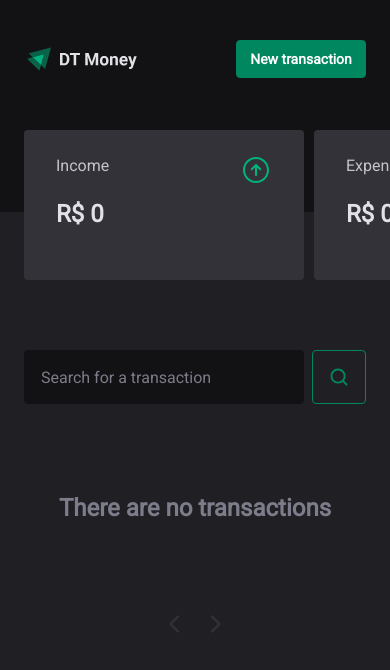
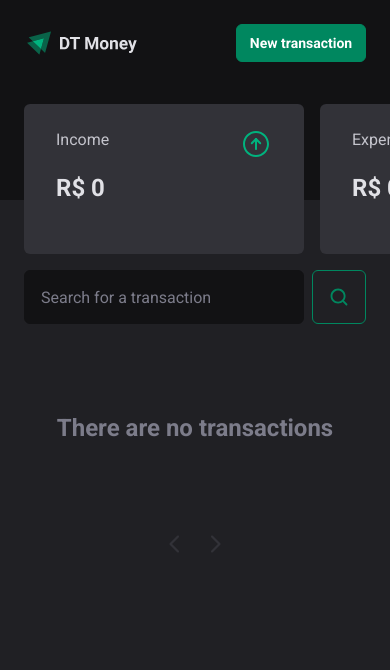
Before and after one commit to rodrigojsdeveloper/dt-money, a Next.js app: page / in a window 390 px wide. Shown: the top 670 px of the page. Built offline with nearby package versions, Linux system fonts and the light colour scheme.

Commit message:
style: style tweaks for desktop and mobile

```diff
--- a/src/app/globals.css
+++ b/src/app/globals.css
@@ -71,3 +71,7 @@ input[type="number"] {
   border-radius: 0.5px;
   background-color: var(--color-grey-3);
 }
+
+.scrollbar-hide::-webkit-scrollbar {
+  display: none;
+}
--- a/src/app/layout.tsx
+++ b/src/app/layout.tsx
@@ -8,7 +8,7 @@ const roboto = Roboto({ weight: "400", subsets: ["latin"] });
 export const metadata: Metadata = {
   title: "DT Money",
   description:
-    "Simplified and efficient financial management project for users to control income, expenses and balance.",
+    "DT Money is a financial management, offering users efficiency in managing their income, expenses and balance.",
 };
 
 export default function RootLayout({
@@ -18,6 +18,14 @@ export default function RootLayout({
 }) {
   return (
     <html lang="en">
+      <head>
+        <link rel="preconnect" href="https://fonts.googleapis.com" />
+        <link rel="preconnect" href="https://fonts.gstatic.com" />
+        <link
+          href="https://fonts.googleapis.com/css2?family=Roboto:wght@100;300;400;500;700;900&display=swap"
+          rel="stylesheet"
+        />
+      </head>
       <body className={roboto.className}>
         <Providers>{children}</Providers>
       </body>
--- a/src/components/Card.tsx
+++ b/src/components/Card.tsx
@@ -1,19 +1,12 @@
 "use client";
 import { ICardProps } from "@/interfaces";
 
-const Card = ({
-  title,
-  children,
-  value,
-  background,
-  margin,
-  message,
-}: ICardProps) => {
+const Card = ({ title, children, value, background, message }: ICardProps) => {
   return (
     <div
       className={`w-full max-w-352 min-w-280 h-137 ${
         background ? background : "bg-grey-4"
-      } py-6 px-8 ${margin ? margin : ""} mb-1.5 rounded-def max-sm:h-150`}
+      } py-6 px-8 rounded-def max-sm:h-150`}
     >
       <div className="w-full flex flex-row justify-between mb-3">
         <p className="font-normal text-base text-grey-7">{title}</p>
@@ -24,9 +17,7 @@ const Card = ({
       <p className="font-bold text-32 text-grey-8 max-sm:text-2xl max-sm:mb-1">
         R$ {value.toLocaleString("pt-BR")}
       </p>
-      <p className="font-normal text-sm text-grey-6 sm:hidden">
-        {message}
-      </p>
+      <p className="font-normal text-sm text-grey-6 sm:hidden">{message}</p>
     </div>
   );
 };
--- a/src/components/Header.tsx
+++ b/src/components/Header.tsx
@@ -14,8 +14,8 @@ const Header = () => {
           <Modal setModal={setModal} />
         </ModalBackground>
       ) : null}
-      <header className="w-full h-212 flex flex-row justify-center bg-grey-1 m-auto">
-        <div className="w-full max-w-1119 h-50 flex flex-row justify-between mt-10 px-6 max-sm:h-38 max-sm:items-center">
+      <header className="w-full h-212 flex flex-row justify-center bg-grey-1 pt-10 m-auto max-sm:h-200 max-sm:pt-6">
+        <div className="w-full max-w-1119 h-50 flex flex-row justify-between px-6 max-sm:h-38 max-sm:items-center">
           <svg
             xmlns="http://www.w3.org/2000/svg"
             width="173"
--- a/src/components/Input.tsx
+++ b/src/components/Input.tsx
@@ -3,7 +3,6 @@ import { InputProps } from "@/interfaces";
 const Input = ({
   placeholder,
   margin,
-  marginMedia,
   type,
   name,
   onChange,
@@ -16,9 +15,7 @@ const Input = ({
       placeholder={placeholder}
       className={`w-full max-w-957 h-54 bg-grey-1 p-4 rounded-def ${
         margin ? margin : ""
-      } placeholder:text-normal placeholder:text-base placeholder:text-grey-5 focus:placeholder:text-transparent ${
-        marginMedia ? marginMedia : ""
-      } border border-solid border-grey-1 focus:border-color-primary-1`}
+      } placeholder:text-normal placeholder:text-base placeholder:text-grey-5 focus:placeholder:text-transparent border border-solid border-grey-1 focus:border-color-primary-1`}
       required={true}
       autoComplete="off"
       onChange={onChange}
--- a/src/components/List.tsx
+++ b/src/components/List.tsx
@@ -24,7 +24,13 @@ const List = () => {
     setDisabledNextPage(
       currentPage * transactionsPerPage >= filteredTransactions.length
     );
-  }, [currentPage, filteredTransactions]);
+  }, [
+    currentPage,
+    filteredTransactions,
+    setDisabledNextPage,
+    setDisabledPreviousPage,
+    transactionsPerPage,
+  ]);
 
   const totalPages = Math.ceil(
     filteredTransactions.length / transactionsPerPage
--- a/src/components/Navigation.tsx
+++ b/src/components/Navigation.tsx
@@ -9,7 +9,7 @@ const Navigation = () => {
     useContext(TransactionContext);
 
   return (
-    <div className="w-full max-w-1119 flex flex-row justify-between items-center px-6 mt-82 mx-auto overflow-auto">
+    <div className="w-full max-w-1119 flex flex-row justify-between items-center gap-x-4 px-6 -mt-20 mx-auto overflow-auto scrollbar-hide max-sm:-mt-24">
       <Card
         title="Income"
         value={totalIncome}
@@ -51,7 +51,6 @@ const Navigation = () => {
       <Card
         title="Expenses"
         value={totalExpenses}
-        margin="mx-2.5"
         message={
           handleLastTransaction("Expenses")
             ? `Last expense in ${formatLastDate(
--- a/src/components/Search.tsx
+++ b/src/components/Search.tsx
@@ -13,9 +13,9 @@ const Search = () => {
   const transactionsLength = filteredTransactions.length;
 
   return (
-    <div className="w-full max-w-1119 flex flex-col mt-16 mb-6 mx-auto max-sm:mb-2.5">
+    <div className="w-full max-w-1119 flex flex-col mt-16 mb-6 mx-auto max-sm:mt-4 max-sm:mb-3">
       {transactionsLength > 0 ? (
-        <div className="w-full flex flex-row justify-between items-center mb-2 px-6 sm:hidden">
+        <div className="w-full flex flex-row justify-between items-center px-6 mb-3 sm:hidden">
           <p className="font-normal text-lg text-grey-7">Transactions</p>
 
           <span className="font-normal text-base text-grey-5">
@@ -26,12 +26,11 @@ const Search = () => {
         </div>
       ) : null}
 
-      <div className="w-full flex flex-row justify-between items-center px-6">
+      <div className="w-full flex flex-row justify-between items-center gap-x-2 px-6">
         <Input
-          margin="mr-4"
-          marginMedia="max-sm:mr-2"
+          name="search"
+          margin="mr-2.5 max-sm:mr-0"
           placeholder="Search for a transaction"
-          name="search"
           onChange={(e) => setTransaction(e.target.value)}
         />
         <Button
--- a/src/components/Transaction.tsx
+++ b/src/components/Transaction.tsx
@@ -3,9 +3,9 @@ import { ITransaction } from "@/interfaces";
 
 const Transaction = ({ transaction }: ITransaction) => {
   return (
-    <div className="w-full max-w-1119 h-66 flex flex-row justify-between items-center bg-grey-3 py-5 px-8 mb-2 rounded-def max-sm:h-140 max-sm:flex-col">
-      <div className="w-full flex max-sm:flex-col">
-        <h2 className="w-full max-w-500 min-w-200 flex items-center font-normal text-base text-grey-5 max-sm:mb-1">
+    <div className="w-full max-w-1119 h-66 flex flex-row justify-between items-center bg-grey-3 py-5 px-8 mb-2 rounded-def max-sm:h-140 max-sm:flex-col max-sm:px-5 max-sm:mb-3">
+      <div className="w-full flex max-sm:flex-col max-sm:gap-y-1.5">
+        <h2 className="w-full max-w-500 min-w-200 flex items-center font-normal text-base text-grey-7">
           {transaction.description}
         </h2>
         <p
@@ -15,22 +15,21 @@ const Transaction = ({ transaction }: ITransaction) => {
               : "text-color-primary-1"
           } max-sm:font-bold max-sm:text-xl`}
         >
-          R${" "}
           {transaction.option === "Expenses"
-            ? `-${transaction.price}`
-            : transaction.price}
+            ? `- R$ ${transaction.price}`
+            : `R$ ${transaction.price}`}
         </p>
       </div>
 
       <div className="w-full max-w-332 flex flex-row justify-between items-center max-sm:max-w-none">
-        <p className="w-full max-w-240 flex items-center font-normal text-base text-grey-5">
+        <p className="w-full max-w-240 flex items-center font-normal text-base text-grey-5 max-sm:gap-x-1">
           <svg
             xmlns="http://www.w3.org/2000/svg"
             width="16"
             height="16"
             viewBox="0 0 16 16"
             fill="none"
-            className="mr-1 sm:hidden"
+            className="sm:hidden"
           >
             <path
               fillRule="evenodd"
@@ -41,14 +40,14 @@ const Transaction = ({ transaction }: ITransaction) => {
           </svg>
           {transaction.category}
         </p>
-        <p className="w-full max-w-92 flex justify-end items-center font-normal text-base text-grey-5 max-sm:max-w-110">
+        <p className="w-full max-w-92 flex justify-end items-center font-normal text-base text-grey-5 max-sm:max-w-110 max-sm:gap-x-1">
           <svg
             xmlns="http://www.w3.org/2000/svg"
             width="16"
             height="16"
             viewBox="0 0 16 16"
             fill="none"
-            className="mr-1 sm:hidden"
+            className="sm:hidden"
           >
             <path
               fillRule="evenodd"
--- a/src/interfaces/index.ts
+++ b/src/interfaces/index.ts
@@ -19,8 +19,7 @@ export interface IButtonProps {
 
 export interface InputProps {
   placeholder: string;
-  margin?: "mr-4";
-  marginMedia?: "max-sm:mr-2";
+  margin?: "mr-2.5 max-sm:mr-0";
   type?: React.HTMLInputTypeAttribute;
   name: string;
   onChange: React.ChangeEventHandler<HTMLInputElement>;
@@ -74,6 +73,5 @@ export interface ICardProps {
   children: React.ReactNode;
   value: number;
   background?: "bg-color-primary-2";
-  margin?: "mx-2.5";
   message: string;
 }
--- a/tailwind.config.ts
+++ b/tailwind.config.ts
@@ -34,63 +34,59 @@ const config: Config = {
         shadow: "#00000064",
       },
       maxWidth: {
-        "40": "40px",
-        "54": "54px",
-        "92": "92px",
-        "110": "110px",
-        "130": "130px",
-        "147": "147px",
-        "152": "152px",
-        "200": "200px",
-        "211": "211.5px",
-        "240": "240px",
-        "332": "332px",
-        "352": "352px",
-        "439": "439px",
-        "500": "500px",
-        "535": "535px",
-        "957": "957px",
-        "1119": "1119.8px",
-        "1440": "1440px",
+        40: "40px",
+        54: "54px",
+        92: "92px",
+        110: "110px",
+        130: "130px",
+        147: "147px",
+        152: "152px",
+        200: "200px",
+        211: "211.5px",
+        240: "240px",
+        332: "332px",
+        352: "352px",
+        439: "439px",
+        500: "500px",
+        535: "535px",
+        957: "957px",
+        1119: "1119.8px",
       },
       minWidth: {
-        "100": "100px",
-        "200": "200px",
-        "280": "280px",
+        100: "100px",
+        200: "200px",
+        280: "280px",
       },
       height: {
-        "38": "38px",
-        "40": "40px",
-        "49": "49px",
-        "50": "50px",
-        "54": "54px",
-        "58": "58px",
-        "66": "66px",
-        "137": "137px",
-        "140": "140px",
-        "150": "150px",
-        "186": "186px",
-        "194": "194px",
-        "212": "212px",
-        "478": "478px",
-        "528": "528px",
-        "732": "732px",
+        38: "38px",
+        40: "40px",
+        49: "49px",
+        50: "50px",
+        54: "54px",
+        58: "58px",
+        66: "66px",
+        137: "137px",
+        140: "140px",
+        150: "150px",
+        186: "186px",
+        194: "194px",
+        200: "200px",
+        212: "212px",
+        478: "478px",
+        528: "528px",
       },
       borderRadius: {
-        "def": "4px",
+        "def": "6px",
         "20": "20px",
       },
       fontSize: {
         "32": "32px",
       },
-      margin: {
-        "82": "-82px",
-      },
       boxShadow: {
         "default": "0 4px 32px 0 #00000080",
       },
       keyframes: {
-        form: {
+        "form": {
           from: { opacity: "0", transform: "translatey(-50px)" },
           to: { opacity: "1", transform: "translateX(0px)" },
         },
@@ -100,7 +96,7 @@ const config: Config = {
         },
       },
       animation: {
-        form: "form 1s",
+        "form": "form 1s",
         "form-mobile": "form-mobile 1s",
       },
     },
```
Also changed, not shown: 1 other file (tests, documents, lock files or other folders).
